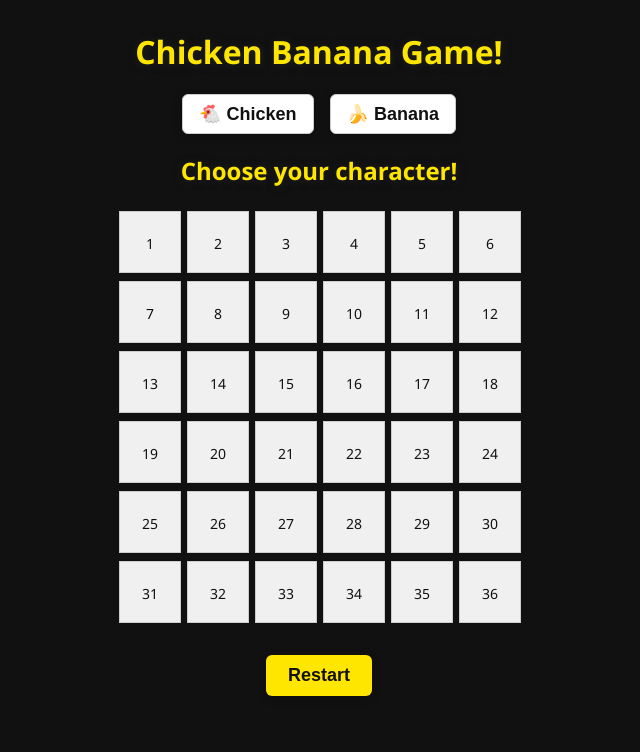
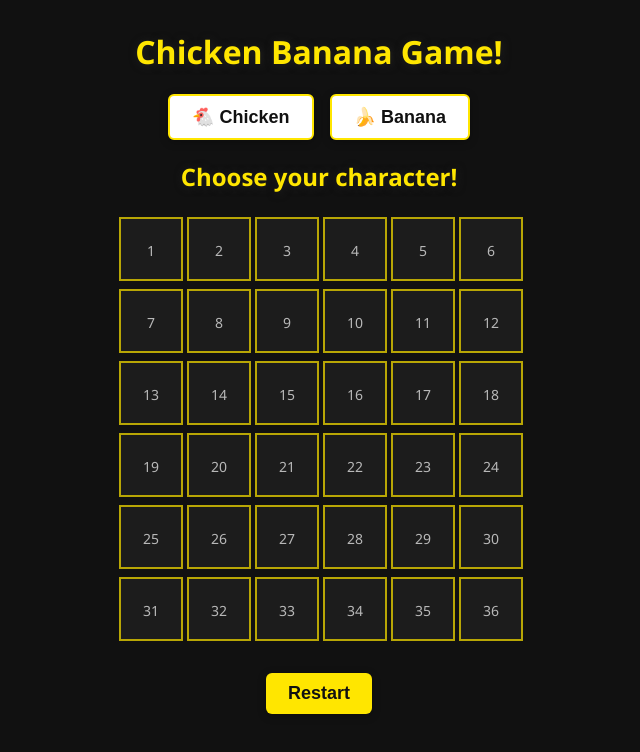
Before and after one commit to MackOfalda125/chicken-banana-game, a React (Create React App) app: page / in a window 1280 px wide. Shown: the top 752 px of the page, without its empty margins (321-961 px from the left). Built offline with nearby package versions, Linux system fonts and the light colour scheme.

Commit message:
Move styles to App.css

```diff
--- a/src/App.css
+++ b/src/App.css
@@ -53,6 +53,10 @@ h1, h2 {
 .grid {
   margin: 0 auto;
   margin-top: 24px;
+  display: grid;
+  grid-template-columns: repeat(6, 60px);
+  gap: 8px;
+  justify-content: center;
 }
 
 .square {
@@ -69,6 +73,18 @@ h1, h2 {
   overflow: hidden;
   transition: background 0.2s, opacity 0.2s;
   color: #fff;
+  cursor: pointer;
+}
+
+.square.inactive {
+  cursor: default;
+  opacity: 0.7;
+}
+
+.square span {
+  font-size: 14px;
+  color: #fff;
+  margin-top: 2px;
 }
 
 .square img {
@@ -76,12 +92,6 @@ h1, h2 {
   height: 100%;
   object-fit: cover;
   border-radius: 2px;
-}
-
-.square span {
-  font-size: 14px;
-  color: #111; /* changed from #ffe600 to black */
-  margin-top: 2px;
 }
 
 button {
@@ -109,3 +119,54 @@ button[style*="#ffe599"] {
   color: #000 !important;
   border: 2px solid #fff200 !important;
 }
+
+.character-select {
+  margin-bottom: 16px;
+}
+
+.character-btn {
+  background: #fff;
+  color: #111;
+  border: 2px solid #ffe600;
+  border-radius: 6px;
+  font-size: 18px;
+  font-weight: bold;
+  padding: 10px 22px;
+  margin: 0 8px;
+  cursor: pointer;
+  box-shadow: 0 2px 8px #0004;
+  transition: background 0.2s, color 0.2s, box-shadow 0.2s, border 0.2s;
+}
+
+.character-btn.selected,
+.character-btn:focus {
+  background: #ffe600;
+  color: #000;
+  border: 2px solid #fff200;
+  box-shadow: 0 4px 16px #ffe60055;
+}
+
+.restart-container {
+  margin-top: 32px;
+}
+
+.restart-btn {
+  background: #ffe600;
+  color: #111;
+  border: none;
+  border-radius: 6px;
+  font-size: 18px;
+  font-weight: bold;
+  padding: 10px 22px;
+  margin: 0 8px;
+  cursor: pointer;
+  box-shadow: 0 2px 8px #0004;
+  transition: background 0.2s, color 0.2s, box-shadow 0.2s;
+}
+
+.restart-btn:hover,
+.restart-btn:focus {
+  background: #fff200;
+  color: #000;
+  box-shadow: 0 4px 16px #ffe60055;
+}
--- a/src/App.js
+++ b/src/App.js
@@ -67,27 +67,16 @@ function App() {
   return (
     <div className="container">
       <h1>Chicken Banana Game!</h1>
-      <div style={{ marginBottom: 16 }}>
+      <div className="character-select">
         <button
+          className={`character-btn${userChoice === 'chicken' ? ' selected' : ''}`}
           onClick={() => handleChoice('chicken')}
-          style={{
-            background: userChoice === 'chicken' ? '#ffe599' : '#fff',
-            marginRight: 8,
-            padding: '8px 16px',
-            border: '1px solid #ccc',
-            cursor: 'pointer',
-          }}
         >
           🐔 Chicken
         </button>
         <button
+          className={`character-btn${userChoice === 'banana' ? ' selected' : ''}`}
           onClick={() => handleChoice('banana')}
-          style={{
-            background: userChoice === 'banana' ? '#ffe599' : '#fff',
-            padding: '8px 16px',
-            border: '1px solid #ccc',
-            cursor: 'pointer',
-          }}
         >
           🍌 Banana
         </button>
@@ -99,41 +88,17 @@ function App() {
           ? winner
           : `You are: ${userChoice.charAt(0).toUpperCase() + userChoice.slice(1)}`}
       </h2>
-      <div
-        className="grid"
-        style={{
-          display: 'grid',
-          gridTemplateColumns: `repeat(${gridSize}, 60px)`,
-          gap: '8px',
-          justifyContent: 'center',
-        }}
-      >
+      <div className="grid">
         {cells.map((cell, index) => (
           <div
             key={index}
-            className="square"
-            style={{
-              width: 60,
-              height: 60,
-              display: 'flex',
-              alignItems: 'center',
-              justifyContent: 'center',
-              background: '#f0f0f0',
-              border: '1px solid #ccc',
-              fontSize: 18,
-              userSelect: 'none',
-              position: 'relative',
-              overflow: 'hidden',
-              cursor: cell.revealed || winner || !userChoice ? 'default' : 'pointer',
-              opacity: 1,
-            }}
+            className={`square${cell.revealed ? ' revealed' : ''}${cell.revealed && cell.type ? ` ${cell.type}` : ''}${cell.revealed || winner || !userChoice ? ' inactive' : ''}`}
             onClick={() => handleCellClick(index)}
           >
             {cell.revealed ? (
               <img
                 src={cell.type === 'chicken' ? CHICKEN_IMG : BANANA_IMG}
                 alt={cell.type}
-                style={{ width: '100%', height: '100%', objectFit: 'cover' }}
               />
             ) : (
               <span>{index + 1}</span>
@@ -142,8 +107,9 @@ function App() {
         ))}
       </div>
       {/* Restart Button */}
-      <div style={{ marginTop: 32 }}>
+      <div className="restart-container">
         <button
+          className="restart-btn"
           onClick={() => {
             setCells(generateRandomGrid());
             setWinner(null);
```
